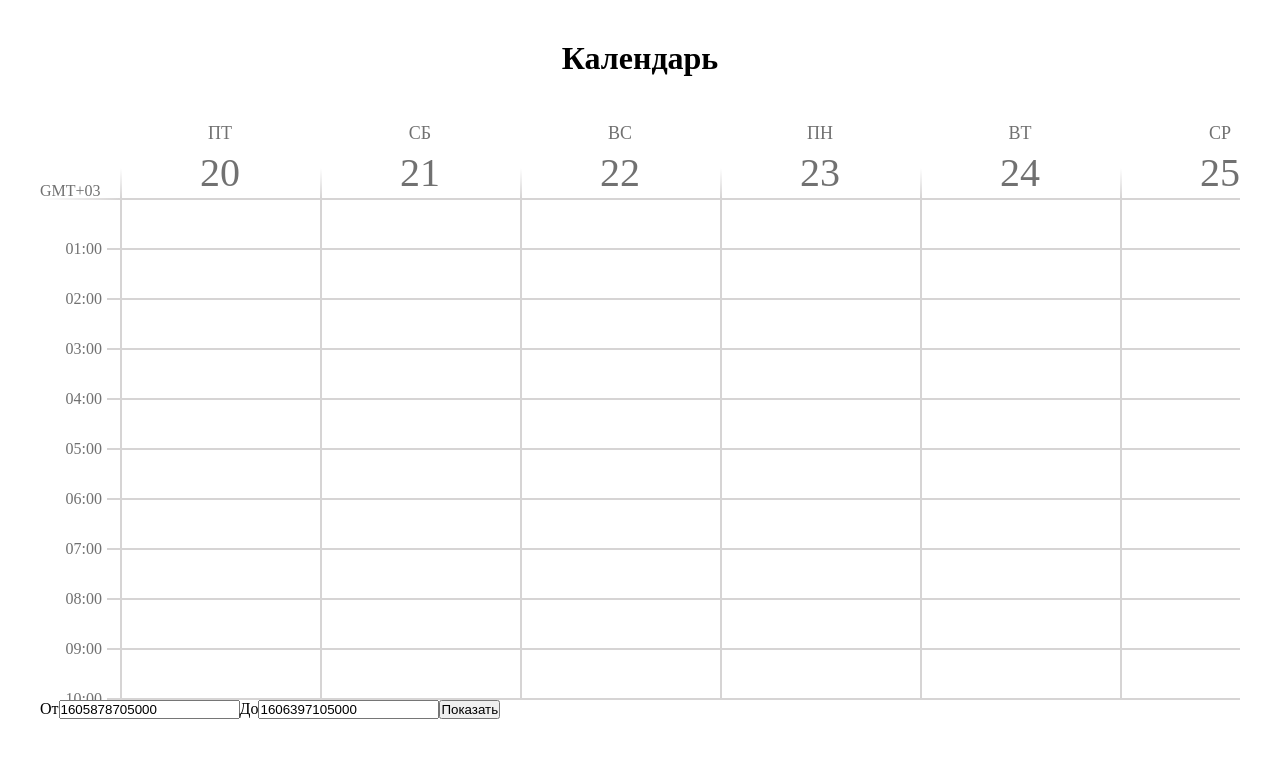
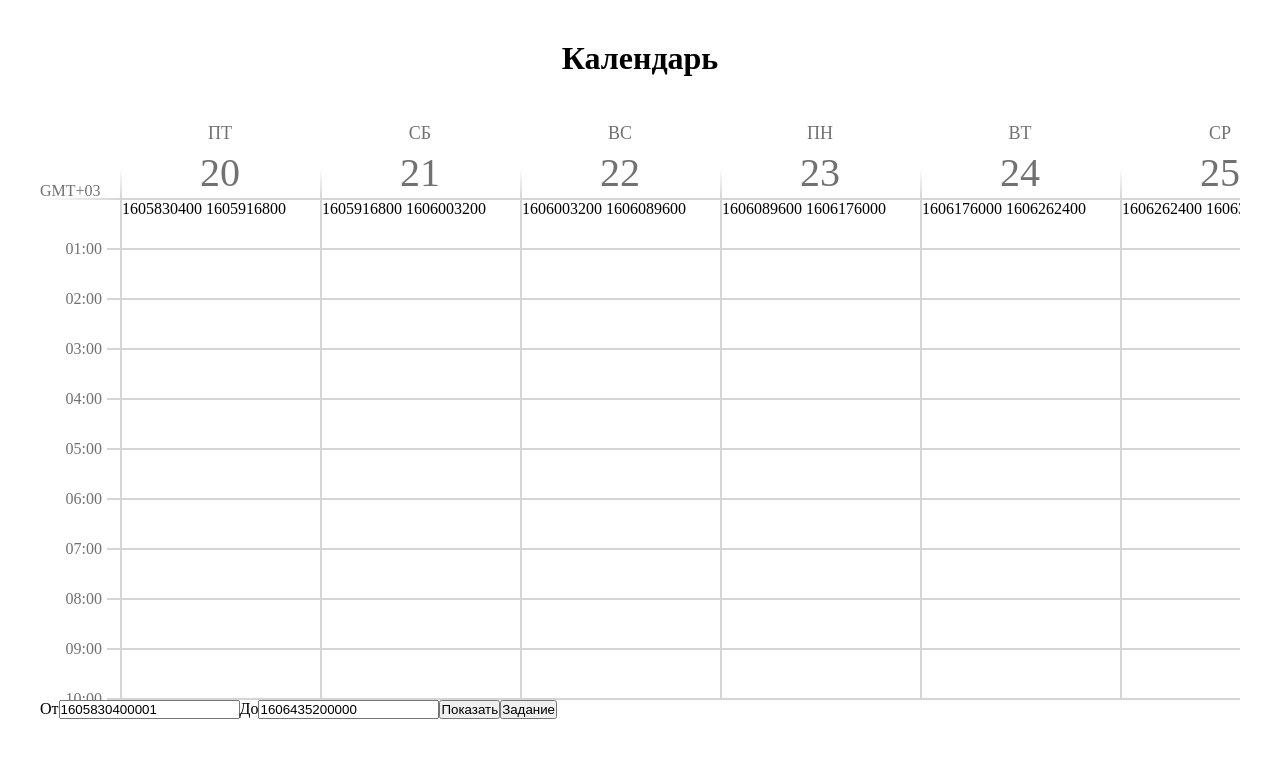
Before and after one commit to Aleksey-Nuzhdin/Calendar_vue_mymapa, a Vue app: page / in a window 1280 px wide. Shown: the top 758 px of the page. Built offline with nearby package versions, Linux system fonts and the light colour scheme.

Commit message:
show toDo items

```diff
--- a/src/components/Calendar.vue
+++ b/src/components/Calendar.vue
@@ -12,10 +12,10 @@
         </li>
       </ul>
       <Field
-        :scroll='scroll'
         :from='from'
         :to='to'
         :dayList='dayList'
+        :toDo='toDo'
       />
     </div>
     <form class="setDate"
@@ -41,6 +41,11 @@
           Показать
         </button>
       </form>
+        <button
+            @click="setDateExaple"
+        >
+          Задание
+        </button>
   </div>
 </template>
 
@@ -68,6 +73,11 @@ export default {
       this.setDayList()
       this.$emit('setDate')
     },
+    setDateExaple(){
+      this.from = 1585699200000
+      this.to = 1585699200000 + (7*24*60*60*1000)
+      this.setDayList()
+    },
     dateFilrer(val, options, lang='ru-RU'){
       const date = new Date(val)
       return new Intl.DateTimeFormat(lang, options).format(date)
@@ -75,25 +85,36 @@ export default {
     setDayList(){
       const fromDate = new Date(this.from)
       const toDate = new Date(this.to)
+      let fromSec =  Math.floor(this.from/1000)
+      console.log(fromDate, toDate);
       this.dayList =[]
 
       while(true){
-        console.log(fromDate);
         let weekDay = this.dateFilrer(fromDate, {weekday:'short'})
         let day = this.dateFilrer(fromDate, {day:'2-digit'})
         this.dayList.push({
           day,
           weekDay,
+          from: fromSec,
+          to: fromSec + (24*60*60),
         })
         if(fromDate.getDate() === toDate.getDate() && fromDate.getMonth() === toDate.getMonth()) break
         fromDate.setDate(fromDate.getDate() + 1)
+        fromSec+=(24*60*60)
       }
-    }
+    },
+    correctionDateDay(date){
+      //Поулчает UTC региона, для корекктного отображения
+      const UTC = (new Date).getTimezoneOffset() * 60 * 1000
+
+      //Приравнеием время к 00:00
+      return Math.floor((date) /(24*60*60*1000)) * (24*60*60*1000) + UTC + 1
+    },
   },
   created(){
     //По умолчанию показывать 7 дней начиная с сегодняшнего
-    this.from = Date.now()
-    this.to = Date.now() + (6*24*60*60*1000)
+    this.from = this.correctionDateDay(Date.now())
+    this.to = this.from + (7*24*60*60*1000) - 1
     this.setDayList()
 
   },
--- a/src/components/Field.vue
+++ b/src/components/Field.vue
@@ -1,6 +1,6 @@
 <template>
   <div class="field__wrap"
-    @wheel.prevent="wheel"
+    @wheel.prevent="setScroll"
     ref="field__wrap"
   >
     <div class="field"
@@ -16,7 +16,15 @@
       <ul class="day__list">
         <li class="day__item"
           v-for="(day, index) in dayList" :key="index"
-        ></li>
+        >
+          {{day.from}} {{day.to}}
+          <div class="toDo__item"
+            v-for="(item, index) in toDo" :key="index"
+            v-if="day.from <= item.startDate && day.to >= item.endDate"
+          >
+          {{item.title}}
+          </div>
+        </li>
       </ul>
     </div>
   </div>
@@ -25,7 +33,7 @@
 <script>
 export default {
   name: 'Field',
-  props:['from','to','dayList'],
+  props:['from','to','dayList','toDo'],
   data:()=>({
     setFrom: 0,
     setTo: 0,
@@ -39,8 +47,7 @@ export default {
       this.setFrom = +this.from
       this.setTo = +this.to
     },
-    wheel(e){
-      console.log(this.fieldWrapHeight, this.fieldHeight);
+    setScroll(e){
       if(e.deltaY < 0){
         if((this.scroll - e.deltaY*10) > 0 ){
            this.scroll = 0
@@ -53,10 +60,7 @@ export default {
         } else {
           this.scroll -= e.deltaY*10
         }
-
       }
-
-
     }
   },
   created(){
@@ -68,7 +72,6 @@ export default {
     }
   },
   mounted(){
-    console.log(this.$refs);
     this.fieldHeight =  this.$refs.field.clientHeight;
     this.fieldWrapHeight =  this.$refs.field__wrap.clientHeight;
   }
@@ -129,5 +132,7 @@ export default {
   background-repeat: repeat;
 
 }
-
+.toDo__item{
+  background-color: rgb(22, 105, 14);
+}
 </style>
```
